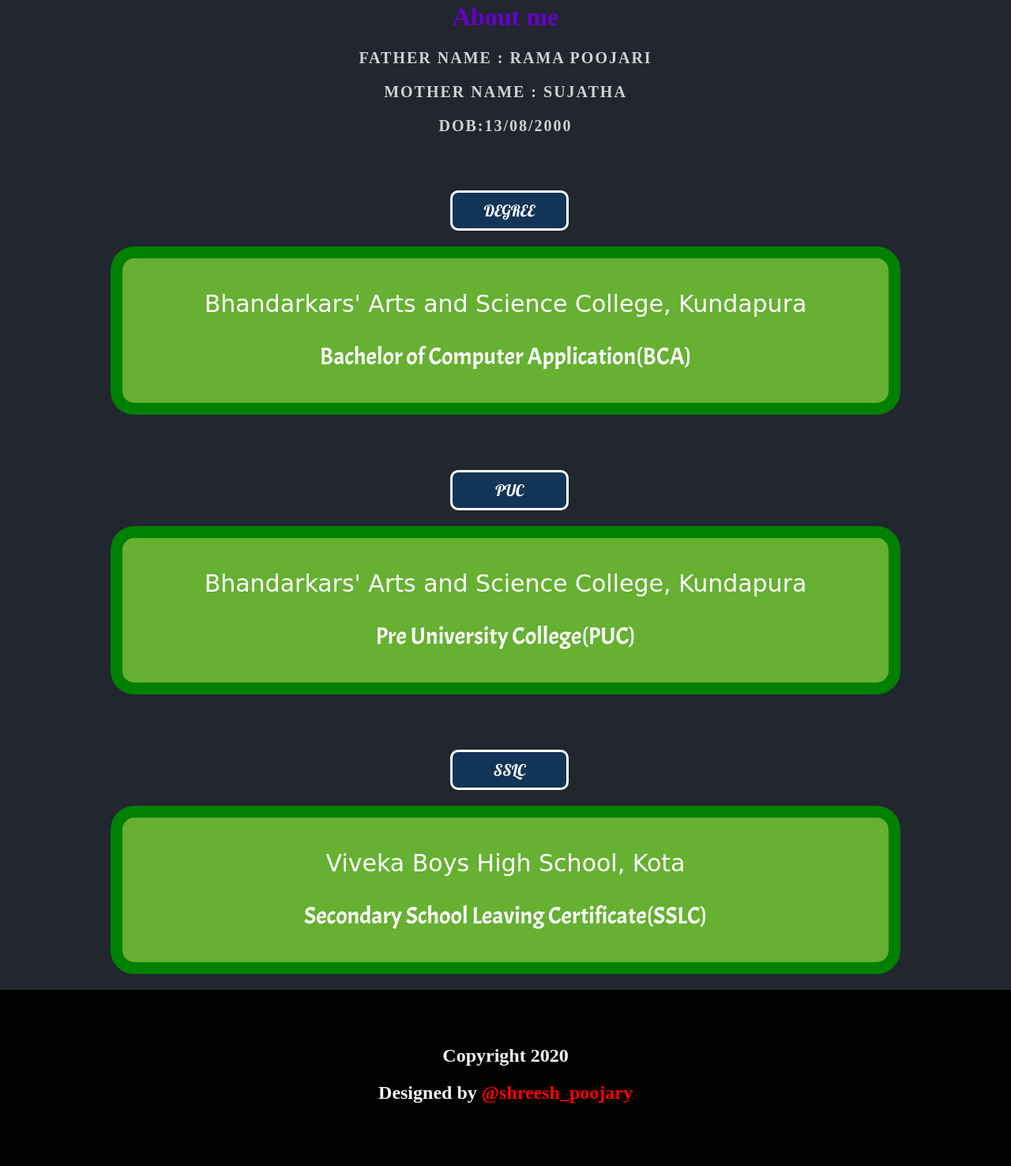
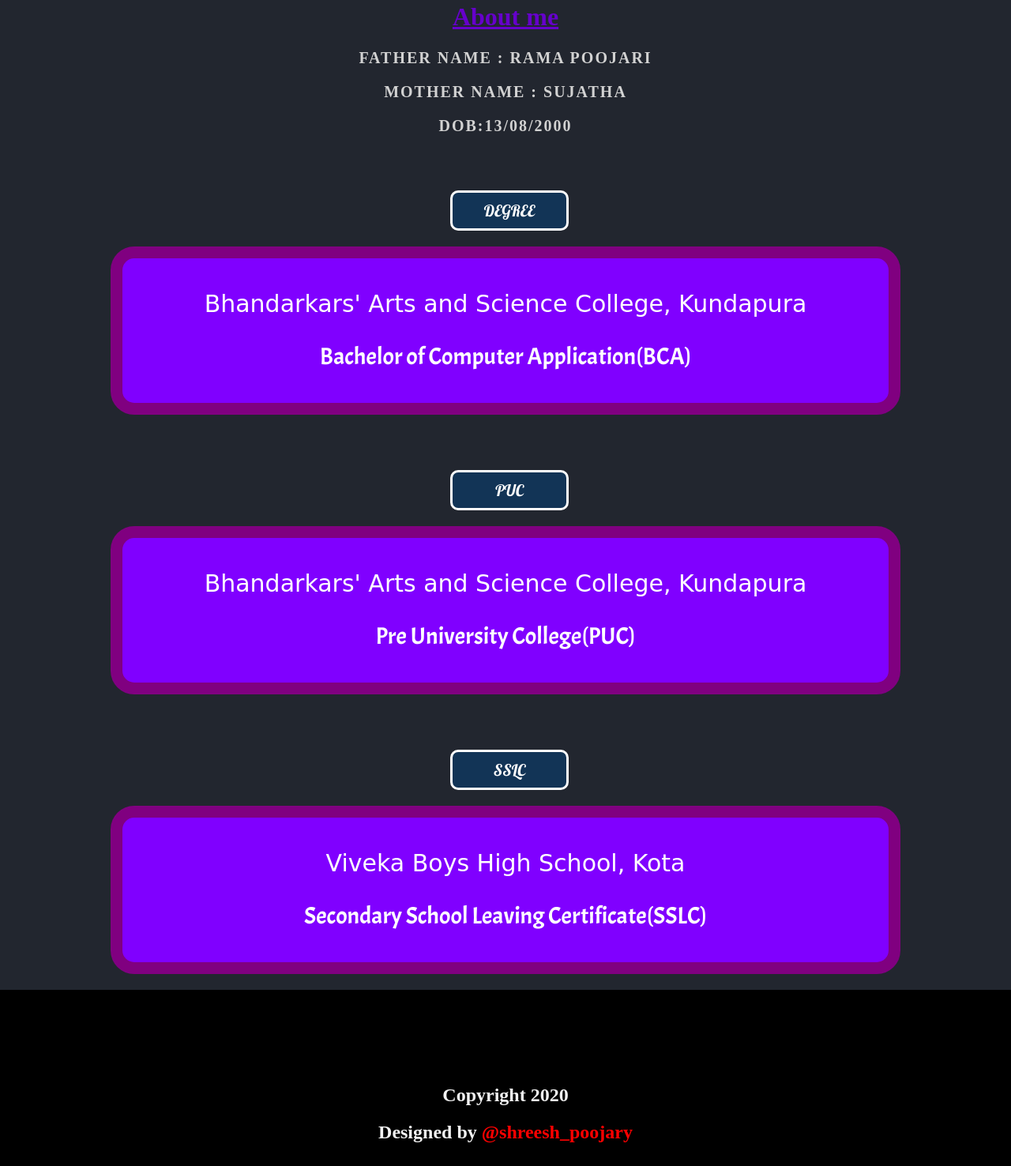
Before and after one commit to shreeshapoojary/shreeshapoojary.github.io, a plain HTML site: page about.html in a window 1280 px wide. Shown: the part 724-2200 px from the top of the page at 79% size. Drawn offline with Linux system fonts and the light colour scheme; a web font is replaced by a local one.

Commit message:
final update

```diff
--- a/about.html
+++ b/about.html
@@ -28,7 +28,7 @@
             <img src="img/shree.jpg" height="300px",width="300px"/>
         </div>
             <h2 class="name">SHREESHA POOJARY</h2>
-          <h1 class="about-title">About me</h1>
+          <h1 class="about-title"><u>About me</u></h1>
           <div class="about-content">
             <p>Father name : Rama poojari</p>
             <p>Mother name : Sujatha</p>
@@ -112,7 +112,7 @@
     <div id="footer">
       <div class="container">
         <div class="column">
-            <h2>Copyright 2020</h2>
+            <h2  style="margin-top:70px">Copyright 2020</h2>
             <h2>Designed by <a href="https://instagram.com/shreesh_poojary">@shreesh_poojary</a></h2>
         </div>
       </div>
--- a/style.css
+++ b/style.css
@@ -5,7 +5,7 @@ body {
 }
 
 #header {
-  background-color: #66b032;
+  background-color: #8000ff;
   height: 200px;
   line-height: 200px;
 }
@@ -63,12 +63,6 @@ body {
   min-width: 300px;
   display: inline-block;
   vertical-align: top;
-}
-
-#footer h4{
-  color:red;
-  text-transform: uppercase;
-  letter-spacing: 0.1em;
 }
 
 #footer p{
@@ -291,10 +285,10 @@ ul li:nth-child(6):hover{
   padding: 10px;
   text-align: center;
   font-size: 30px;
-  background-color: #66b032;
+  background-color: #8000ff;
   margin-top: 20px;
   margin-bottom: 20px;
-  border: 15px solid green;
+  border: 15px solid purple;
   font-family: 'Spicy Rice', cursive;
   color: white;
   outline: 0;
@@ -305,10 +299,10 @@ ul li:nth-child(6):hover{
   padding: 10px;
   text-align: center;
   font-size: 30px;
-  background-color: #66b032;
+  background-color: #8000ff;
   margin-top: 20px;
   margin-bottom: 20px;
-  border: 15px solid green;
+  border: 15px solid purple;
   font-family: 'Spicy Rice', cursive;
   color: white;
   outline: 0;
@@ -319,10 +313,10 @@ ul li:nth-child(6):hover{
   padding: 10px;
   text-align: center;
   font-size: 30px;
-  background-color:#66b032;
+  background-color:#8000ff;
   margin-top: 20px;
   margin-bottom: 20px;
-  border: 15px solid green;
+  border: 15px solid purple;
   font-family: 'Spicy Rice', cursive;
   color: white;
   outline: 10px;
```
Also changed, not shown: cont.html (+1 -1 lines), index.html (+1 -1 lines).
